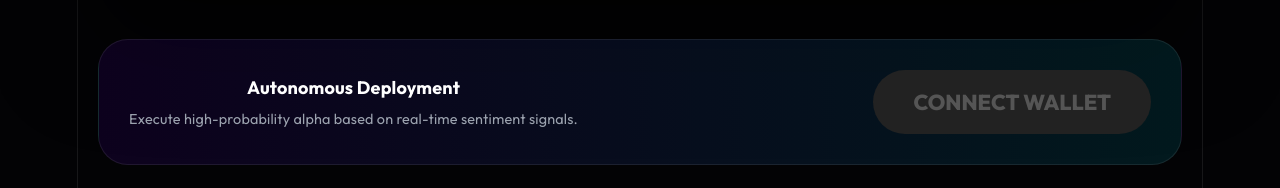
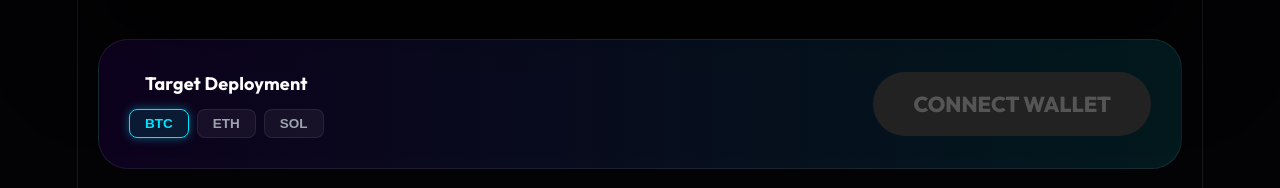
Before and after one commit to abhishekmani084-byte/sosoagent, a React (Vite) app: page / in a window 1280 px wide. Shown: the part 1352-1540 px from the top of the page. Built offline with nearby package versions, Linux system fonts and the light colour scheme; no server answers.

Commit message:
Feat: Manual Asset Selection for multi-asset trading capability

```diff
--- a/src/App.css
+++ b/src/App.css
@@ -465,3 +465,4 @@ h1 {
 .strategy-selector { margin-top: 25px; padding-top: 20px; border-top: 1px solid var(--border); } .strat-btns { display: grid; grid-template-columns: 1fr 1fr; gap: 10px; margin-top: 10px; } .strat-btns button { background: rgba(255,255,255,0.03); border: 1px solid var(--border); color: var(--text-dim); padding: 10px; border-radius: 12px; font-size: 0.7rem; font-weight: 700; cursor: pointer; transition: var(--transition); } .strat-btns button.active { background: var(--primary); color: #000; border-color: var(--primary); box-shadow: 0 0 15px var(--primary-glow); } .pnl-badge.negative { color: var(--danger); } .pnl-small { font-size: 0.75rem; margin-left: 5px; vertical-align: middle; }
 .health-bar-wrap { margin-top: 25px; text-align: left; } .health-info { display: flex; justify-content: space-between; margin-bottom: 8px; } .health-bar { height: 6px; background: rgba(255,255,255,0.05); border-radius: 100px; overflow: hidden; } .health-fill { height: 100%; background: linear-gradient(90deg, var(--primary), var(--success)); box-shadow: 0 0 10px var(--primary-glow); }
 .exit-btn { background: rgba(255, 62, 109, 0.1); border: 1px solid rgba(255, 62, 109, 0.3); color: var(--danger); padding: 5px 12px; border-radius: 8px; font-size: 0.65rem; font-weight: 800; cursor: pointer; transition: var(--transition); } .exit-btn:hover { background: var(--danger); color: #fff; transform: scale(1.05); box-shadow: 0 0 15px rgba(255, 62, 109, 0.4); }
+.asset-picker { display: flex; gap: 8px; margin-top: 10px; } .picker-btn { background: rgba(255,255,255,0.05); border: 1px solid var(--border); color: var(--text-dim); padding: 6px 15px; border-radius: 8px; font-size: 0.75rem; font-weight: 700; cursor: pointer; transition: var(--transition); } .picker-btn.active { background: rgba(0, 229, 255, 0.1); border-color: var(--primary); color: var(--primary); box-shadow: 0 0 10px var(--primary-glow); } .picker-btn:hover:not(.active) { background: rgba(255,255,255,0.1); }
--- a/src/App.tsx
+++ b/src/App.tsx
@@ -36,6 +36,7 @@ function App() {
   const [txHash, setTxHash] = useState<string>("");
   const [balance, setBalance] = useState<number>(10000);
   const [strategy, setStrategy] = useState<string>("Aggressive");
+  const [selectedAsset, setSelectedAsset] = useState<string>("BTC");
   const [holdings, setHoldings] = useState<{symbol: string, amount: number, entry: number}[]>([]);
   const [logs, setLogs] = useState<{time: string, cmd: string, msg: string}[]>([
     { time: new Date().toLocaleTimeString(), cmd: "SYSTEM", msg: "Agentic Kernel v2.1.0 loaded." }
@@ -175,14 +176,13 @@ function App() {
     }
 
     setLoading(true);
-    addLog("EXEC", `Initializing ${strategy} deployment sequence...`);
+    addLog("EXEC", `Initiating ${strategy} sequence for ${selectedAsset}...`);
 
     setTimeout(() => {
-      const sortedByGain = [...data].sort((a, b) => b.change24h - a.change24h);
-      const target = sortedByGain[0];
+      const target = data.find(d => d.symbol === selectedAsset) || data[0];
 
-      addLog("RISK", `Risk Parameters: ${strategy === 'Aggressive' ? 'High' : 'Low'} | Leverage: 1x`);
-      addLog("SIGNAL", `Detected ${target.symbol} breakout pattern via SoSo Intelligence.`);
+      addLog("RISK", `Asset: ${target.symbol} | Strategy: ${strategy} | Mode: Manual Target`);
+      addLog("SIGNAL", `Optimizing entry for ${target.symbol} via SoSo Intelligence.`);
 
       setTimeout(() => {
         const currentPrice = target.price;
@@ -399,9 +399,19 @@ function App() {
             </div>
 
             <div className="deploy-panel">
-              <div style={{maxWidth: '60%'}}>
-                <h4 style={{margin: '0 0 5px'}}>Autonomous Deployment</h4>
-                <p className="pos-meta" style={{margin: 0}}>Execute high-probability alpha based on real-time sentiment signals.</p>
+              <div style={{maxWidth: '50%'}}>
+                <h4 style={{margin: '0 0 5px'}}>Target Deployment</h4>
+                <div className="asset-picker">
+                  {data.map(coin => (
+                    <button
+                      key={coin.symbol}
+                      className={`picker-btn ${selectedAsset === coin.symbol ? 'active' : ''}`}
+                      onClick={() => setSelectedAsset(coin.symbol)}
+                    >
+                      {coin.symbol}
+                    </button>
+                  ))}
+                </div>
               </div>
               <button
                 className="deploy-btn"
```
